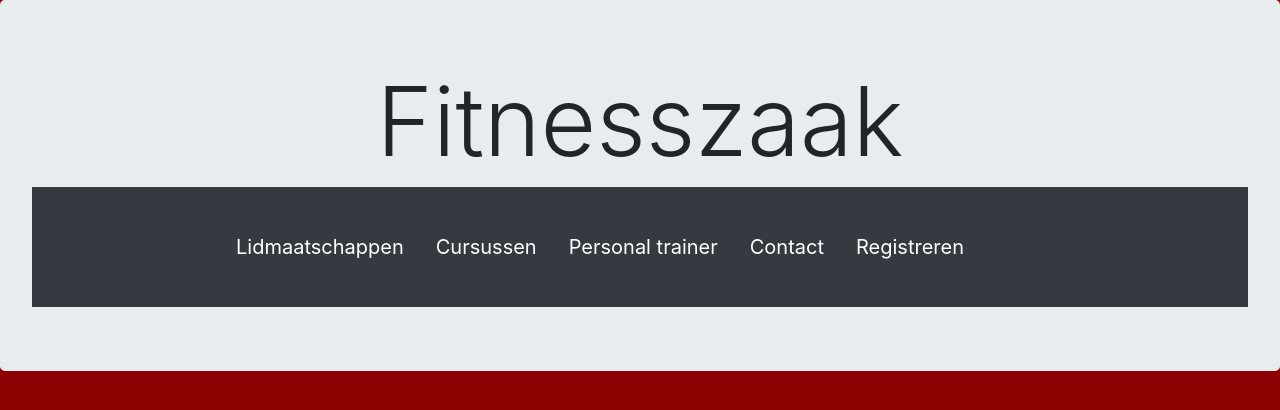
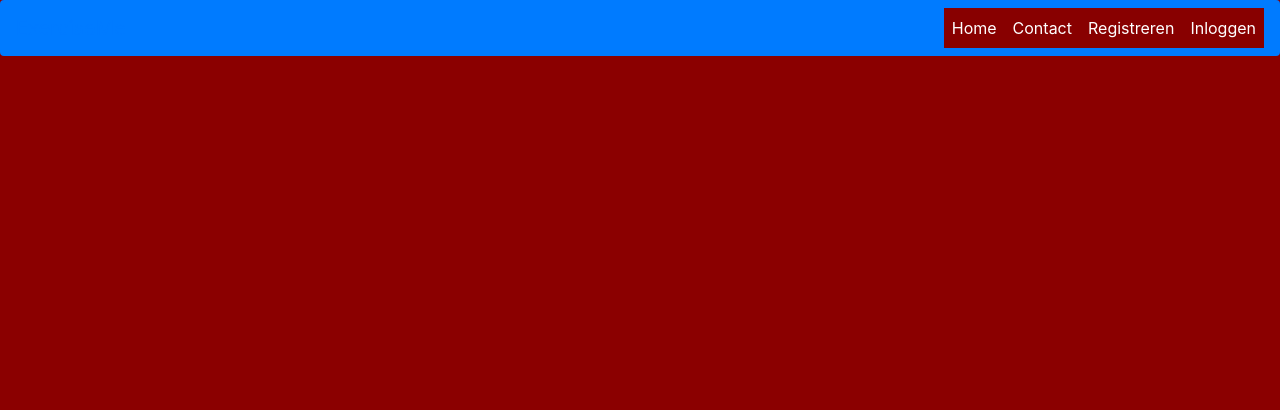
Before and after one commit to kiwo1995/project1, a PHP site: page / in a window 1280 px wide. Shown: the top 410 px of the page. Run offline with PHP 8.4, Linux system fonts and the light colour scheme.

Commit message:
project1

```diff
--- a/index.php
+++ b/index.php
@@ -17,7 +17,7 @@
   <body style="background-color:darkred;">
     <div class="row">
       <div class="col-12">
-        <?php include("./parts/banner.php"); ?>
+        <?php include("./parts/links.php"); ?>
       </div>
     </div>
     <div class="row">
--- a/pages/Registreren.php
+++ b/pages/Registreren.php
@@ -84,12 +84,12 @@ if ($_SERVER['REQUEST_METHOD'] === 'POST' && isset($_POST['registreren'])) {
                     anderen.</small>
                     <label for="Wachtwoord">Wachtwoord</label>
                   <input name="wachtwoord" type="password" class="form-control" id="InputEmail" aria-describedby="emailHelp"
-                    placeholder="Voer uw e-mailadres in..." name="wachtwoord">
+                    placeholder="Voer uw wachtwoord in..." name="wachtwoord">
                   <small id="emailHelp" class="form-text text-muted">Wij zullen nooit uw wachtwoord delen met
                     anderen.</small>
                     <label for="exampleInputname">Bevestig Wachtwoord</label>
                   <input name="bevestigwachtwoord" type="password" class="form-control" id="InputEmail" aria-describedby="emailHelp"
-                    placeholder="Voer uw e-mailadres in..." name="bevestigwachtwoord">
+                    placeholder="Voer uw wachtwoord in..." name="bevestigwachtwoord">
                 </div>
                 <button name="registreren" type="submit" class="btn btn-primary" id="savebutton">Registreren!</button>
               </form>
--- a/parts/links.php
+++ b/parts/links.php
@@ -1,59 +1,91 @@
-<nav class="navbar navbar-expand-lg navbar-light bg-light">
-  <!-- <a class="navbar-brand" href="#">Navbar</a> -->
-  <button class="navbar-toggler" type="button" data-toggle="collapse" data-target="#navbarSupportedContent"
-    aria-controls="navbarSupportedContent" aria-expanded="false" aria-label="Toggle navigation">
+<!-- <nav class="navbar navbar-expand-lg navbar-light">
+  <button class="navbar-toggler" type="button" data-toggle="collapse" data-target="#navbarSupportedContent" aria-controls="navbarSupportedContent" aria-expanded="false" aria-label="Toggle navigation">
     <span class="navbar-toggler-icon"></span>
   </button>
 
   <div class="collapse navbar-collapse" id="navbarSupportedContent">
     <ul class="navbar-nav mr-auto">
-      <?php
-        // Deze links worden aangeboden als we zijn ingelogd.
-        if (isset($_SESSION["id"])) {
+    <?php
+        if ( isset($_SESSION["id"])) {
           switch($_SESSION["userrole"]) {
-            case 'administrator':
-              echo '<li class="nav-item">
-                      <a class="nav-link" href="http://www.loginregistration.am1a.org/index.php?content=administratorhome">adminhome</a>
+            case 'Admin':
+              echo '<li class="nav-item active">
+                      <a class="nav-link" href="./index.php?content=homepage">Overzicht<span class="sr-only">(current)</span></a>
                     </li>';
             break;
-            case 'root':
-              echo '<li class="nav-item">
-                      <a class="nav-link" href="http://www.loginregistration.am1a.org/index.php?content=roothome">roothome</a>
+
+            case 'klant':
+              echo '<li class="nav-item active">
+                      <a class="nav-link" href="./index.php?content=homepage">Dashboard<span class="sr-only">(current)</span></a>
                     </li>';
             break;
-            case 'moderator':
-              echo '<li class="nav-item">
-                      <a class="nav-link" href="http://www.loginregistration.am1a.org/index.php?content=moderatorhome">moderatorhome</a>
-                    </li>';
-            break;
-            case 'customer':
-              echo '<li class="nav-item">
-                      <a class="nav-link" href="http://www.loginregistration.am1a.org/index.php?content=customerhome">customerhome</a>
-                    </li>';
-              echo '<li class="nav-item">
-                      <a class="nav-link" href="http://www.loginregistration.am1a.org/index.php?content=game">game</a>
-                    </li>';
-            break;
-            default:
-              header("Location: ./index.php?content=logout");
-            break;
+
           }
-          echo '<li class="nav-item">
-                  <a class="nav-link" href="http://www.defitnesszaak.nl/index.php?content=Lidmaatschappen">Lidmaatschappen</a>
+          echo '<li class="nav-item active">
+                  <a class="nav-link" href="index.php?content=Lidmaatschappen">BMI</a>
                 </li>';
-        } else { // Deze links worden aangeboden als we niet zijn ingelogd.
           echo '<li class="nav-item active">
-                  <a class="nav-link" href="http://www.loginregistration.am1a.org/index.php?content=homepage">home<span class="sr-only">(current)</span></a>
+                  <a class="nav-link" href="./index.php?content=logout">Uitloggen</a>
                 </li>';
-          echo '<li class="nav-item">
-                  <a class="nav-link" href="http://www.loginregistration.am1a.org/index.php?content=register">registratie</a>
+} else {
+          echo '<li class="nav-item active">
+                  <a class="nav-link" href="index.php?content=Homepage">Home <span class="sr-only">(current)</span></a>
                 </li>';
-          echo '<li class="nav-item">
-                  <a class="nav-link" href="http://www.loginregistration.am1a.org/index.php?content=login-form">inloggen</a>
+          echo '<li class="nav-item active">
+                  <a class="nav-link" href="index.php?content=Registreren">Registreren</a>
+                </li>';
+          echo '<li class="nav-item active">
+                  <a class="nav-link" href="./index.php?content=login">Inloggen</a>
+                </li>';
+          echo '<li class="nav-item active">
+                  <a class="nav-link" href="index.php?content=Contact">Contact</a>
                 </li>';
         }
       ?>
+
+
     </ul>
   </div>
+</nav> -->
 
-</nav>
+<?php
+if (isset($_POST['uitloggen'])) {
+    if (isset($_SESSION['id'])) {
+        unset($_SESSION['id']);
+        session_destroy();
+        header("Location: index.php");
+    }
+}
+?>
+<nav id="navbar1" class="navbar navbar-expand-lg bg-primary rounded 1">
+        <a class="navbar-brand" href="index.php">ExerciseMe</a>
+        <ul class="navbar-nav ml-auto">
+            <li class="nav-item">
+                <a class="nav-link" href="index.php?content=Homepage">Home</a>
+            </li>
+            <li class="nav-item">
+                <a class="nav-link" href="index.php?content=Contact">Contact</a>
+            </li>
+            <?php
+            if (!isset($_SESSION['id'])) {
+                echo '
+                <li class="nav-item">
+                    <a class="nav-link" href="index.php?content=Registreren">Registreren</a>
+                </li>
+                <li class="nav-item">
+                    <a class="nav-link" href="./index.php?content=login">Inloggen</a>
+                </li>
+            ';
+            } else if (isset($_SESSION['id'])) {
+                echo '
+                <li class="nav-item">
+                    <a class="nav-link" href="logboek.php">Logboek</a>
+                </li>
+                <li class="nav-item">
+                <form method="POST"><button name="uitloggen" id="uitloggen" class="nav-link" href="uitloggen.php">uitloggen</button></form>
+                </li>';
+            }
+            // var_dump(isset($_SESSION['id']));
+            ?>
+        </ul>
+    </nav>
```
Also changed, not shown: pages/login.php (added, +101 -0 lines), pages/logout.php (added).
